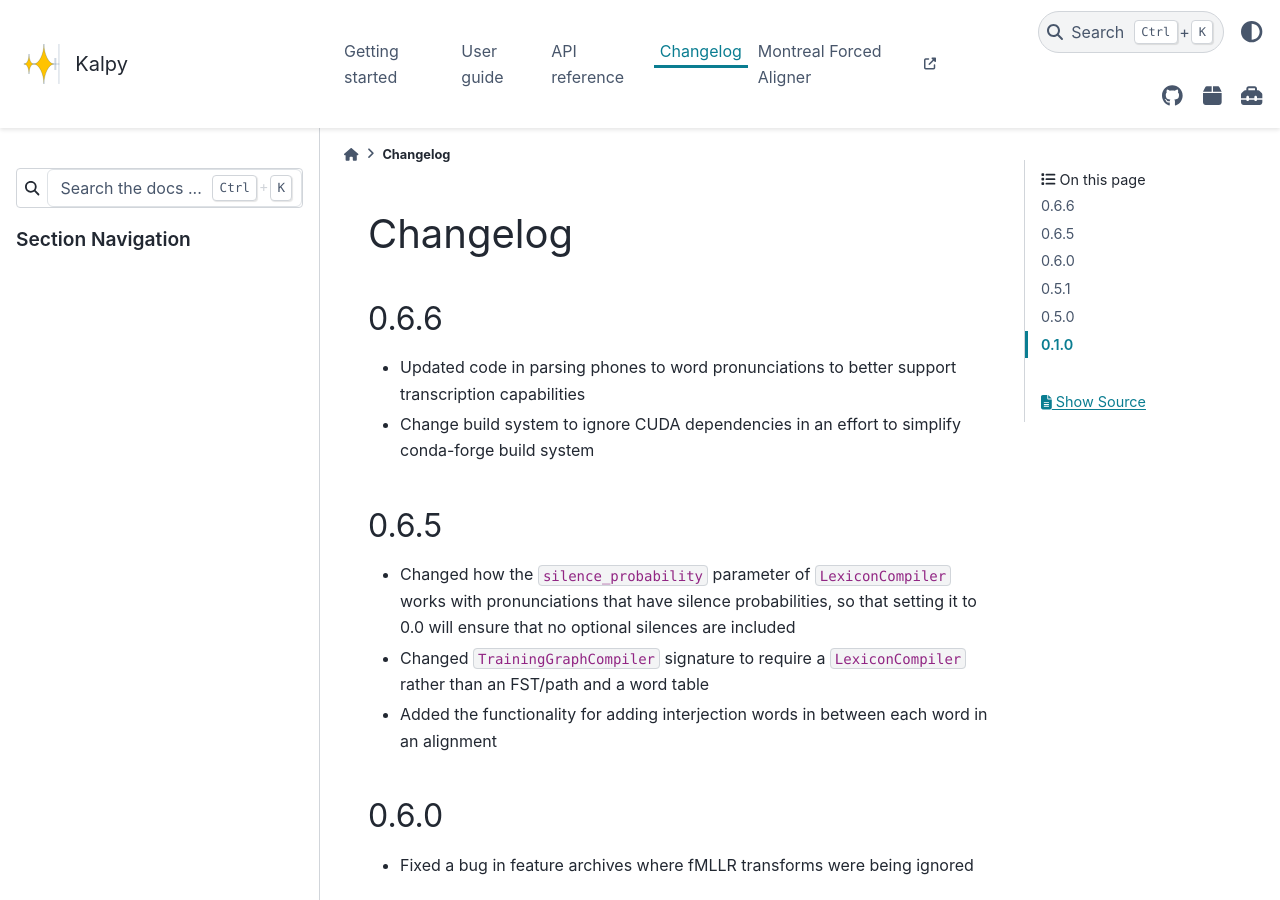
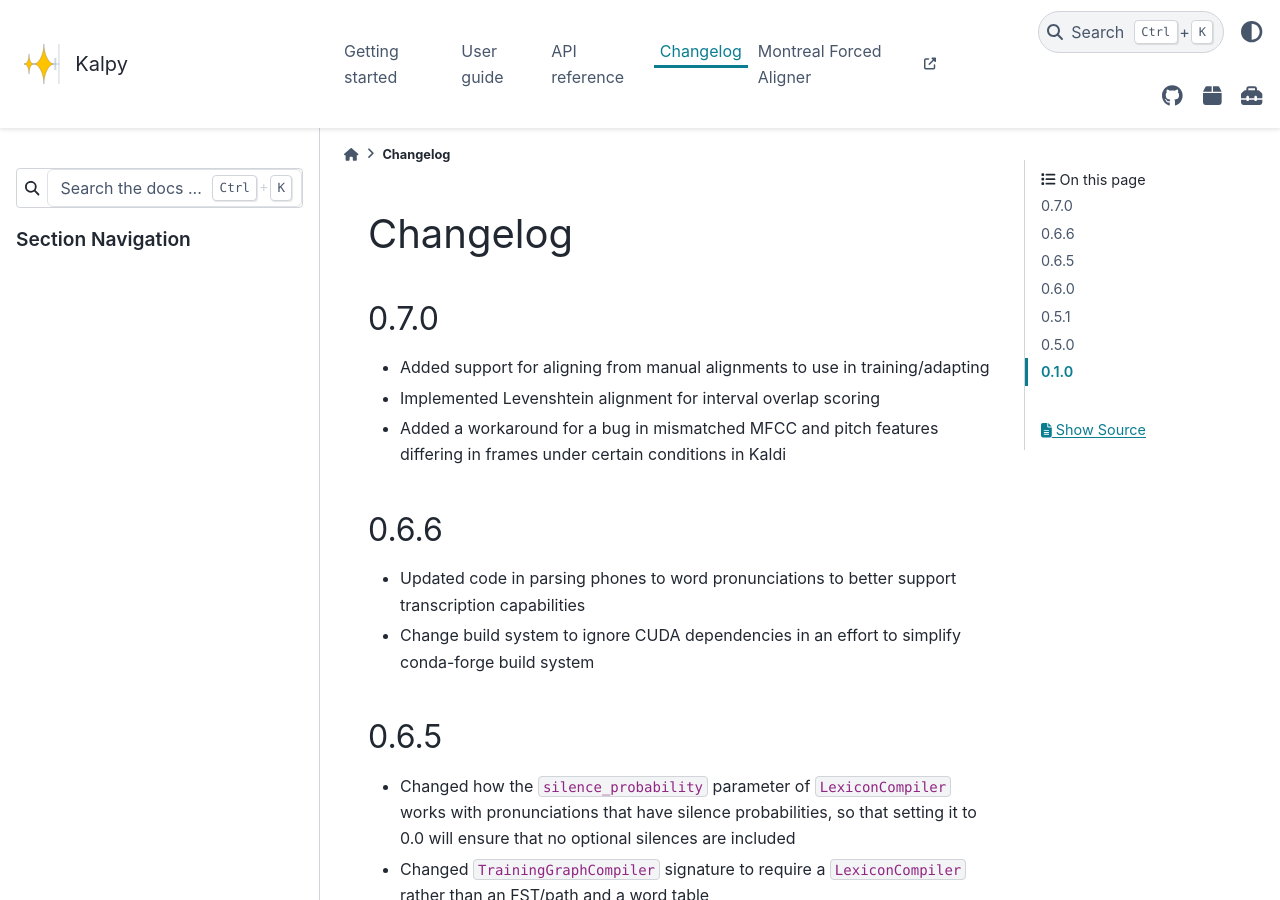
Before and after one commit to MontrealCorpusTools/kalpy, a Sphinx documentation site: the page built from docs/source/changelog.rst, in a window 1280 px wide and 900 px high. Built offline with Sphinx 7.4.7 and the PyData theme 0.15.4, drawn with Linux system fonts in a browser that asks for light colours; comment, search, counter and statistics services are not loaded.

Commit message:
Update changelog

```diff
--- a/docs/source/changelog.rst
+++ b/docs/source/changelog.rst
@@ -3,6 +3,13 @@
 
 Changelog
 =========
+
+0.7.0
+-----
+
+- Added support for aligning from manual alignments to use in training/adapting
+- Implemented Levenshtein alignment for interval overlap scoring
+- Added a workaround for a bug in mismatched MFCC and pitch features differing in frames under certain conditions in Kaldi
 
 0.6.6
 -----
```
